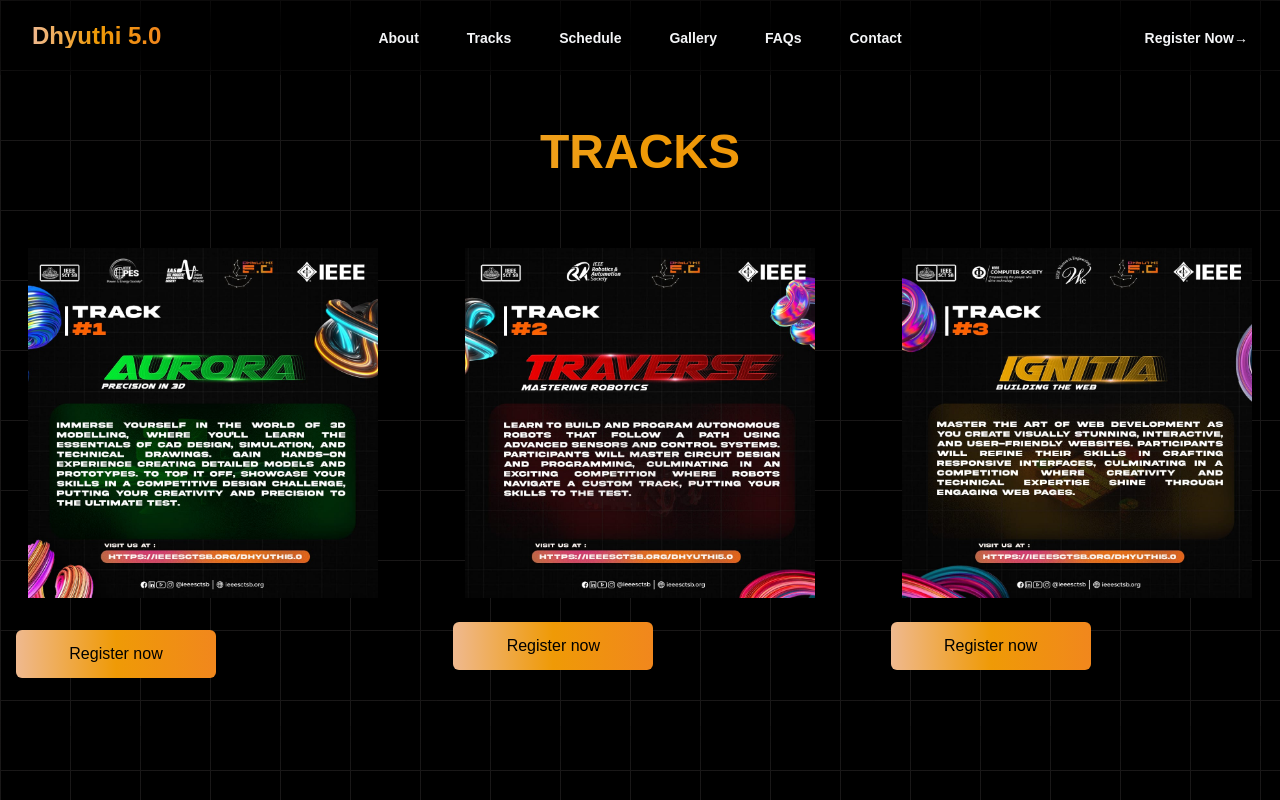
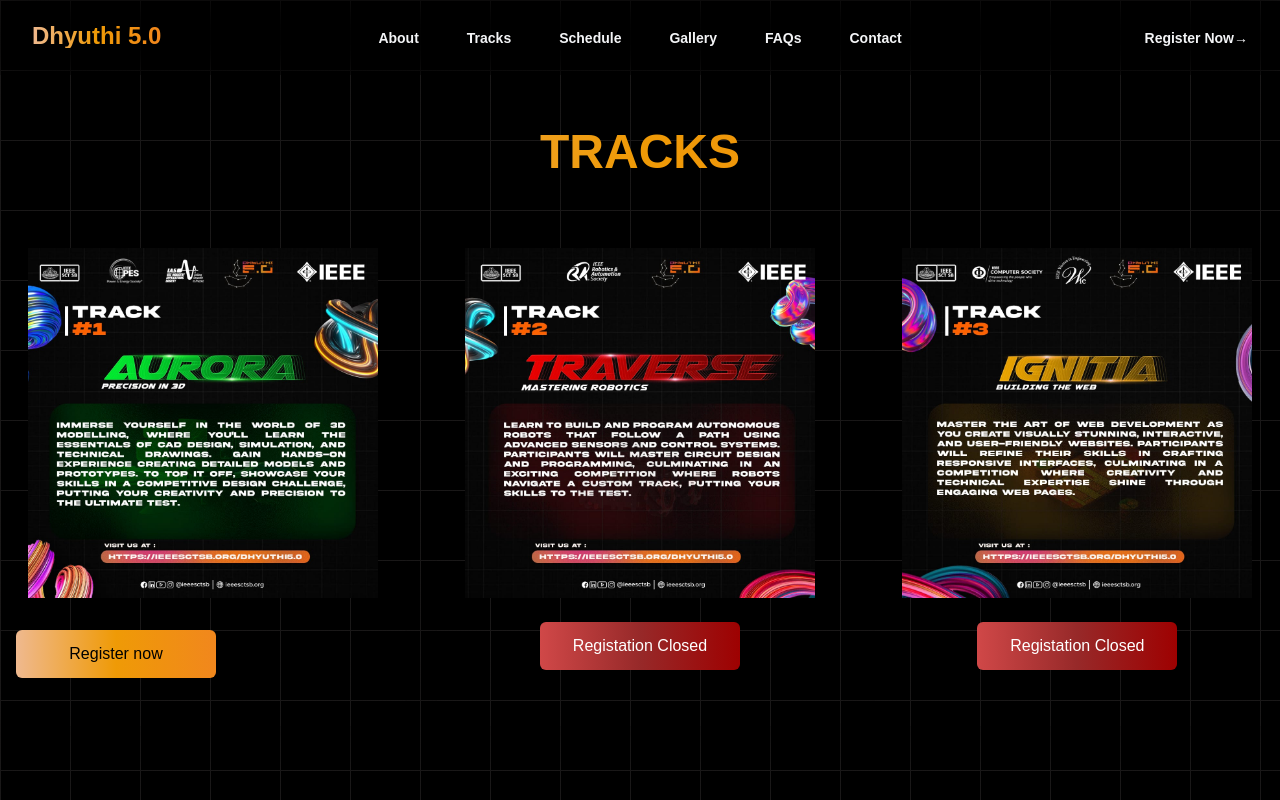
Before and after one commit to amithbiju/dhyuthi_5.0, a Next.js app: page /track in a window 1280 px wide. Shown: the top 800 px of the page. Built offline with nearby package versions, Linux system fonts and the light colour scheme.

Commit message:
regi_closed

```diff
--- a/app/track/page.tsx
+++ b/app/track/page.tsx
@@ -43,11 +43,10 @@ const Tracks = () => {
             <div className='text-center font-medium'>
                 <p className='text-justify py-2 border-b mx-8 mt-8'>Lorem ipsum dolor sit amet, consectetur adipiscing elit. Sed do eiusmod tempor incididunt ut labore et dolore magna aliqua. Ut enim ad minim veniam, quis nostrud exercitation ullamco laboris nisi ut aliquip ex ea commodo consequat.</p>
             </div>*/}
-            <a href="https://forms.gle/Wy2HSDJEvRG9dXgP7">
-              <button className="bg-gradient-to-r from-[#efb98f] via-[#ef9a06] to-[#f1871d] w-[200px] rounded-md font-medium my-6 mx-auto px-6 py-3 text-black">
-                Register now
-              </button>
-            </a>
+
+            <button className="bg-gradient-to-r from-[#d04848] via-[#972929] to-[#9e0101] w-[200px] rounded-md font-medium my-6 mx-auto px-6 py-3 text-white">
+              Registation Closed
+            </button>
           </div>
 
           <div className="w-full shadow-xl flex flex-col p-4 my-16 rounded-lg hover:scale-105 duration-300">
@@ -62,11 +61,9 @@ const Tracks = () => {
             <div className='text-center font-medium'>
                 <p className='text-justify py-2 border-b mx-8 mt-8'>Lorem ipsum dolor sit amet, consectetur adipiscing elit. Sed do eiusmod tempor incididunt ut labore et dolore magna aliqua. Ut enim ad minim veniam, quis nostrud exercitation ullamco laboris nisi ut aliquip ex ea commodo consequat.</p>
             </div>*/}
-            <a href="https://bit.ly/dhyuthi_ignitia">
-              <button className="bg-gradient-to-r from-[#efb98f] via-[#ef9a06] to-[#f1871d] w-[200px] rounded-md font-medium my-6 mx-auto px-6 py-3 text-black">
-                Register now
-              </button>
-            </a>
+            <button className="bg-gradient-to-r from-[#d04848] via-[#972929] to-[#9e0101] w-[200px] rounded-md font-medium my-6 mx-auto px-6 py-3 text-white">
+              Registation Closed
+            </button>
           </div>
         </div>
 
```
